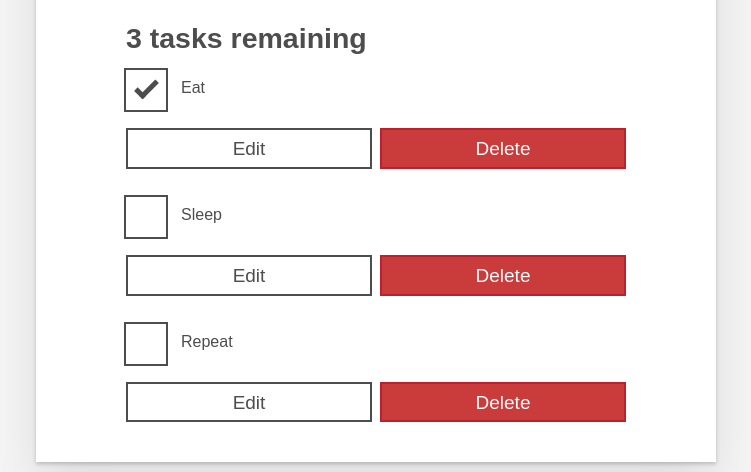
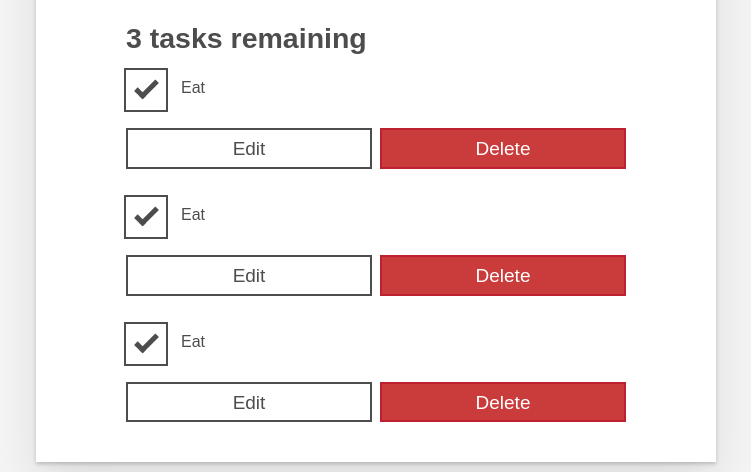
Before and after one commit to vipulbhasin23/moz-todo-react, a React (Vite) app: page / in a window 1280 px wide. Shown: the part 375-847 px from the top of the page, without its empty margins (264-1015 px from the left). Built offline with nearby package versions, Linux system fonts and the light colour scheme.

Commit message:
Component-ization continued

```diff
--- a/src/App.jsx
+++ b/src/App.jsx
@@ -1,3 +1,5 @@
+import Todo from "./components/Todo";
+
 function App(props) {
   return (
     <div className="todoapp stack-large">
@@ -40,55 +42,11 @@
       <ul
         role="list"
         className="todo-list stack-large stack-exception"
-        aria-labelledby="list-heading">
-        <li className="todo stack-small">
-          <div className="c-cb">
-            <input id="todo-0" type="checkbox" defaultChecked />
-            <label className="todo-label" htmlFor="todo-0">
-              Eat
-            </label>
-          </div>
-          <div className="btn-group">
-            <button type="button" className="btn">
-              Edit <span className="visually-hidden">Eat</span>
-            </button>
-            <button type="button" className="btn btn__danger">
-              Delete <span className="visually-hidden">Eat</span>
-            </button>
-          </div>
-        </li>
-        <li className="todo stack-small">
-          <div className="c-cb">
-            <input id="todo-1" type="checkbox" />
-            <label className="todo-label" htmlFor="todo-1">
-              Sleep
-            </label>
-          </div>
-          <div className="btn-group">
-            <button type="button" className="btn">
-              Edit <span className="visually-hidden">Sleep</span>
-            </button>
-            <button type="button" className="btn btn__danger">
-              Delete <span className="visually-hidden">Sleep</span>
-            </button>
-          </div>
-        </li>
-        <li className="todo stack-small">
-          <div className="c-cb">
-            <input id="todo-2" type="checkbox" />
-            <label className="todo-label" htmlFor="todo-2">
-              Repeat
-            </label>
-          </div>
-          <div className="btn-group">
-            <button type="button" className="btn">
-              Edit <span className="visually-hidden">Repeat</span>
-            </button>
-            <button type="button" className="btn btn__danger">
-              Delete <span className="visually-hidden">Repeat</span>
-            </button>
-          </div>
-        </li>
+        aria-labelledby="list-heading"
+      >
+        <Todo />
+        <Todo />
+        <Todo />
       </ul>
     </div>
   );
--- a/src/components/Todo.jsx
+++ b/src/components/Todo.jsx
@@ -1,5 +1,22 @@
 function Todo() {
-
+  return (
+    <li className="todo stack-small">
+      <div className="c-cb">
+        <input id="todo-0" type="checkbox" defaultChecked />
+        <label className="todo-label" htmlFor="todo-0">
+          Eat
+        </label>
+      </div>
+      <div className="btn-group">
+        <button type="button" className="btn">
+          Edit <span className="visually-hidden">Eat</span>
+        </button>
+        <button type="button" className="btn btn__danger">
+          Delete <span className="visually-hidden">Eat</span>
+        </button>
+      </div>
+    </li>
+  );
 }
 
 export default Todo;
```
